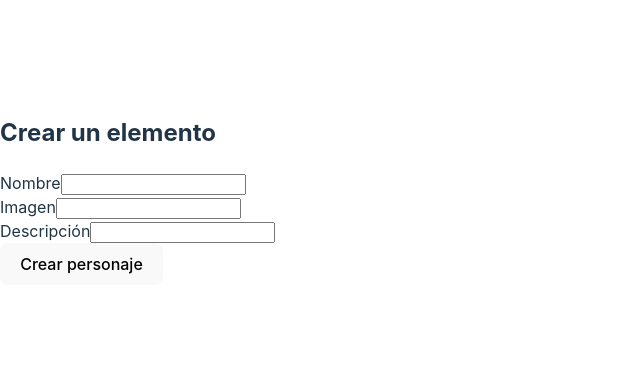
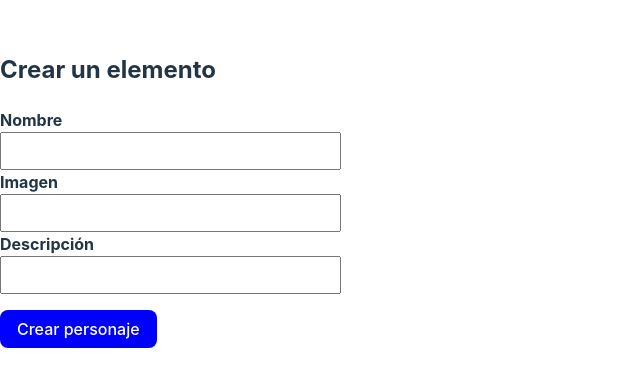
Before and after one commit to xavierlocre/Crearcion-api-piratas-del-caribe, a React (Vite) app: page /create in a window 1280 px wide. Shown: the part 210-596 px from the top of the page, without its empty margins (0-640 px from the left). Built offline with nearby package versions, Linux system fonts and the light colour scheme.

Commit message:
css de Crear

```diff
--- a/src/comoponents/CreateCharacters.jsx
+++ b/src/components/CreateCharacters.jsx
@@ -1,6 +1,7 @@
 import axios from "axios"
 import { useState } from "react"
 import { useNavigate } from "react-router-dom"
+import './createcharacters.css'
 
 
 const url = "http://localhost:8080/characters"
--- /dev/null
+++ b/src/components/createcharacters.css
@@ -0,0 +1,22 @@
+form {
+    max-width: 400px;
+    margin: 0 auto;
+}
+
+label {
+    font-weight: bold;
+}
+
+input {
+    width: 100%;
+    padding: 8px;
+    font-size: 16px;
+}
+
+button {
+    margin-top: 16px;
+    padding: 8px 16px;
+    font-size: 16px;
+    background-color: blue;
+    color: white;
+}
--- a/src/pages/Home.jsx
+++ b/src/pages/Home.jsx
@@ -1,4 +1,4 @@
-import ShowCharacters from "../comoponents/ShowCharacters"
+import ShowCharacters from "../components/ShowCharacters"
 import { NavLink } from "react-router-dom"
 
 const Home = () => {
--- a/src/router/Index.jsx
+++ b/src/router/Index.jsx
@@ -1,7 +1,7 @@
 import { createBrowserRouter } from "react-router-dom";
 import Home from "../pages/Home";
-import CreateCharacters from "../comoponents/CreateCharacters";
-import EditCharacters from "../comoponents/EditCharacters";
+import CreateCharacters from "../components/CreateCharacters";
+import EditCharacters from "../components/EditCharacters";
 
 export const router = createBrowserRouter([
     {
```
Also changed, not shown: src/components/EditCharacters.jsx (renamed from src/comoponents/EditCharacters.jsx), src/components/ShowCharacters.jsx (renamed from src/comoponents/ShowCharacters.jsx), src/components/showcharacters.css (renamed from src/comoponents/showcharacters.css).
